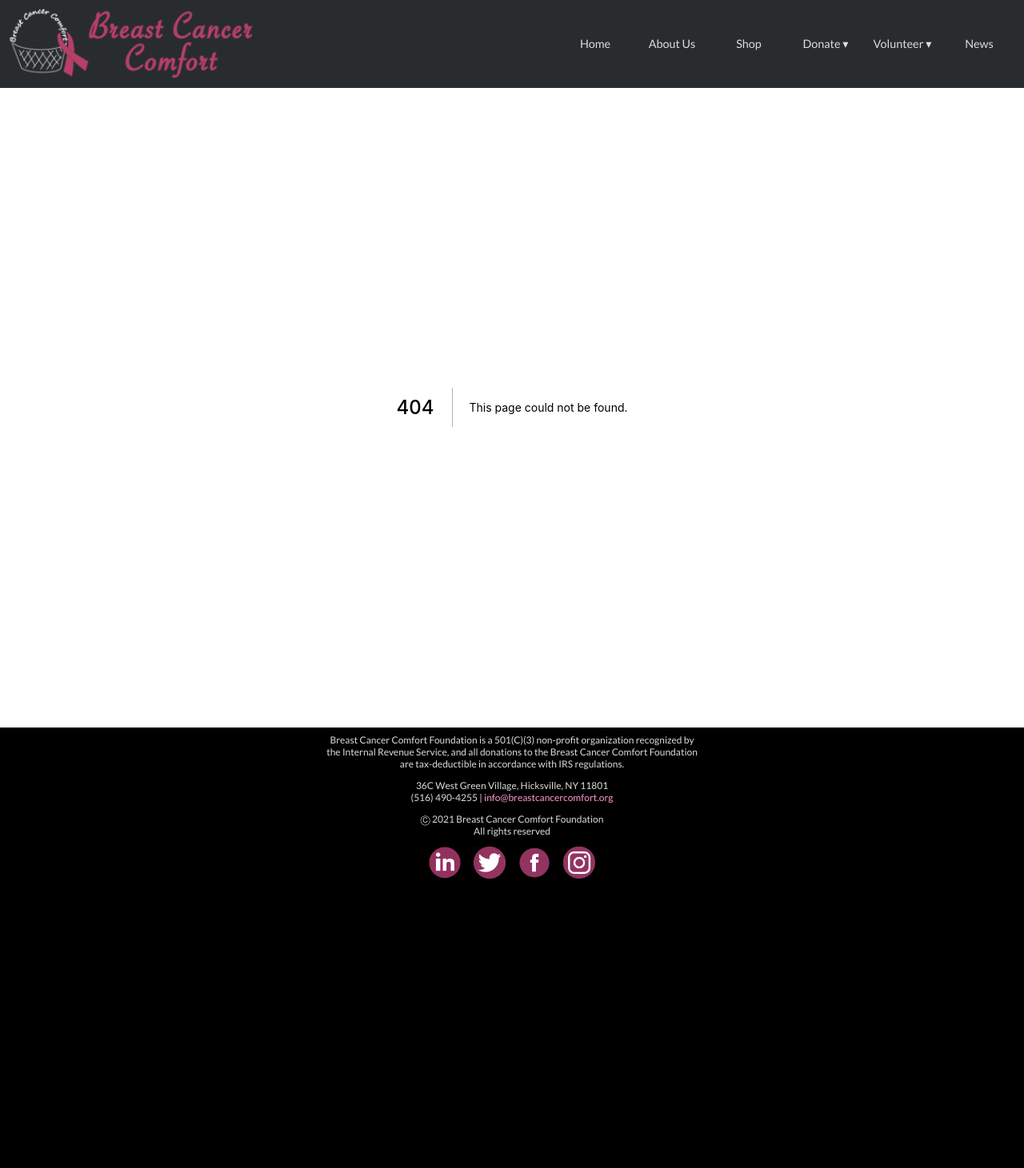
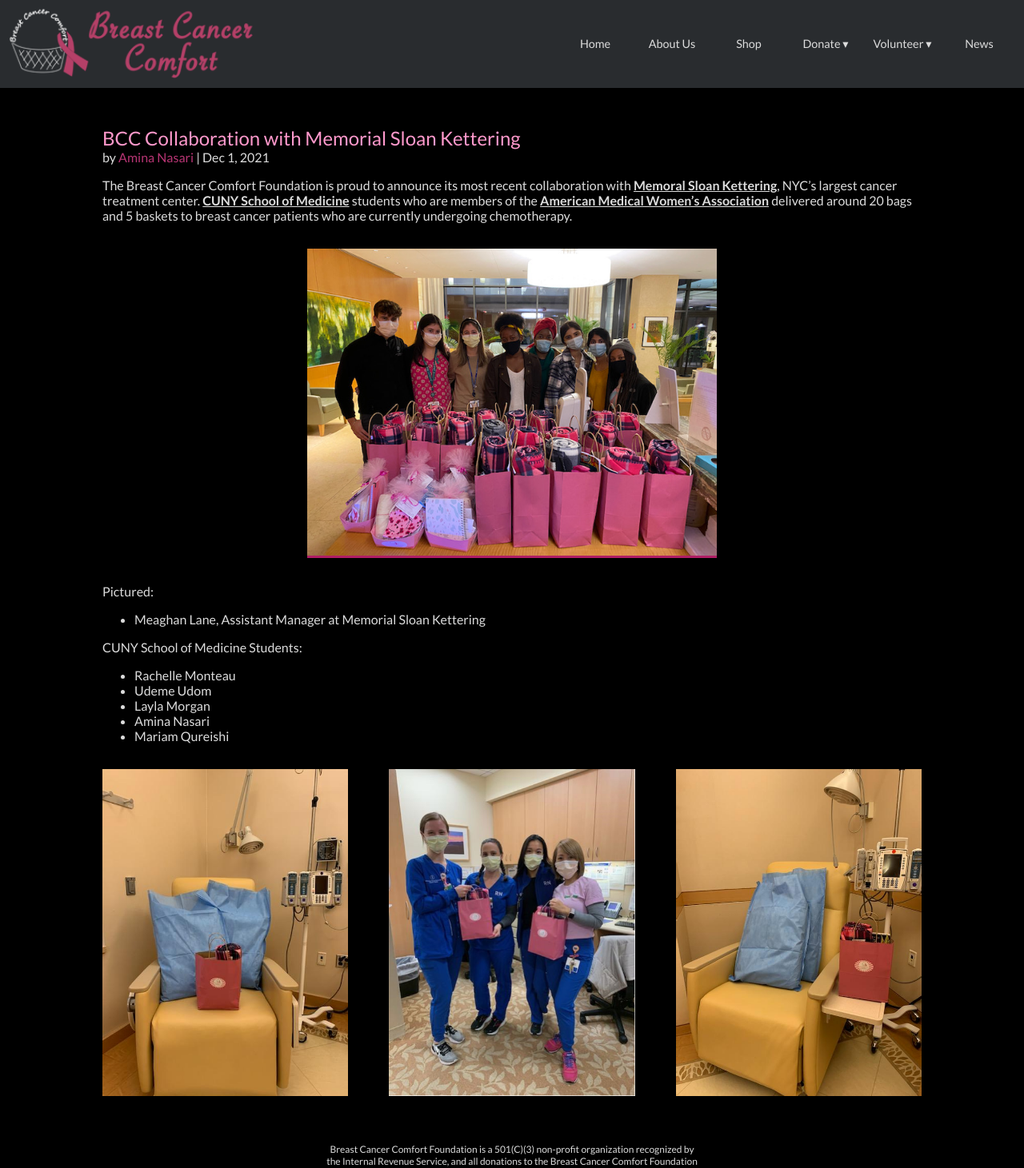
Before and after one commit to vishalicious213/bcc-v2, a Next.js app: page /news/2021-12-01-v2 in a window 1280 px wide. Before the commit this address had no page. Shown: the top 1461 px of the page at 80% size. Before the commit the page ends 1123 px from the top, so only its background shows below. Built offline with nearby package versions, Linux system fonts and the light colour scheme.

Commit message:
drafted 2nd version of 2021-12-01 article to add Zahel's text

```diff
--- /dev/null
+++ b/pages/news/2021-12-01-v2.js
@@ -0,0 +1,120 @@
+import Head from 'next/head'
+import styles from '../../styles/Home.module.css'
+
+export default function Post() {
+  return (
+    <div className={styles.container}>
+        <Head>
+            <title>News | Breast Cancer Comfort Foundation</title>
+            <link rel="icon" href="/cropped-BCCF-basket-logo-white-5001-32x32.png" sizes="32x32" />
+            <link rel="icon" href="/cropped-BCCF-basket-logo-white-5001-192x192.png" sizes="192x192" />
+            <link rel="apple-touch-icon-precomposed" href="/cropped-BCCF-basket-logo-white-5001-180x180.png" />
+        </Head>
+
+        {/* <Nav /> */}
+
+        <main className={styles.main}>
+            <div className='post'>
+                <h2 className='no-space-below'>BCC Collaboration with Memorial Sloan Kettering</h2>
+                <p className='no-space-above'>by <span>Amina Nasari</span> | Dec 1, 2021</p>
+                <p>The Breast Cancer Comfort Foundation is proud to announce its most recent collaboration with <a className='link' target="_blank" rel="noopener" href='https://www.mskcc.org/'>Memoral Sloan Kettering</a>, NYC’s largest cancer treatment center. <a className='link' target="_blank" rel="noopener" href='https://www.ccny.cuny.edu/csom'>CUNY School of Medicine</a> students who are members of the <a className='link' target="_blank" rel="noopener" href='https://www.amwa-doc.org/'>American Medical Women’s Association</a> delivered around 20 bags and 5 baskets to breast cancer patients who are currently undergoing chemotherapy.</p>
+
+                <div className='img-container'>
+                  <a target="blank" rel="noopener" href="https://www.breastcancercomfort.org/news/mskcc-4.jpg">
+                    <img src='/news/mskcc-4.jpg' alt='CUNY School of Medicine students at Memorial Sloan Kettering delivering Breast Cancer Comfort gift bags and comfort baskets for patients' />
+                  </a>
+                </div>
+
+                <p>Pictured:</p>
+                <ul>
+                  <li>Meaghan Lane, Assistant Manager at Memorial Sloan Kettering</li>
+                </ul>
+
+                <p>CUNY School of Medicine Students:</p>
+                <ul>
+                  <li>Rachelle Monteau</li>
+                  <li>Udeme Udom</li>
+                  <li>Layla Morgan</li>
+                  <li>Amina Nasari</li>
+                  <li>Mariam Qureishi</li>
+                </ul>
+
+                <div className='img-gallery'>
+                    <a className='img-gallery-link' target="blank" rel="noopener" href="https://www.breastcancercomfort.org/news/mskcc-1.jpg">
+                        <img className='gallery-img'  src='/news/mskcc-1.jpg' alt='Memorial Sloan Kettering patient room with Breast Cancer Comfort gift bag' />
+                    </a>
+                    <a className='img-gallery-link' target="blank" rel="noopener" href="https://www.breastcancercomfort.org/news/mskcc-2.jpg">
+                        <img className='gallery-img' src='/news/mskcc-2.jpg' alt='Nurses from Memorial Sloan Kettering with Breast Cancer Comfort gift bags' />
+                    </a>
+                    <a className='img-gallery-link' target="blank" rel="noopener" href="https://www.breastcancercomfort.org/news/mskcc-3.jpg">
+                        <img className='gallery-img' src='/news/mskcc-3.jpg' alt='Memorial Sloan Kettering patient room with Breast Cancer Comfort gift bag' />
+                    </a>
+                </div>
+
+            </div>
+        </main>
+
+        {/* <Footer /> */}
+
+        <style jsx>
+          {`
+          li {
+            color: gainsboro;
+          }
+
+          .post {
+            width: 80%;
+            margin: 3rem auto;
+            color: white;
+          }
+
+          h2 {
+            font-weight: 500;
+            color: #ff99cc;
+          }
+
+          p {
+            color: gainsboro;
+          }
+
+          span {
+            color: #b83574;
+          }
+
+          .link {
+            text-decoration: underline;
+            font-weight: bold;
+          }
+
+          .img-container {
+              width: 50%;
+              margin: 2rem auto;
+          }
+
+          img {
+              width: 100%;
+          }
+
+          img:hover {
+            outline: 2px solid #ff99cc;
+          }
+
+          .img-gallery {
+            display: flex;
+            flex-wrap: wrap;
+            justify-content: space-between;
+            margin-top: 2rem;
+          }
+
+          .img-gallery-link {
+            width: 30%;
+          }
+
+          .gallery-img {
+            width: 100%;
+          }
+          `}
+        </style>
+    </div>
+  )
+}
```
